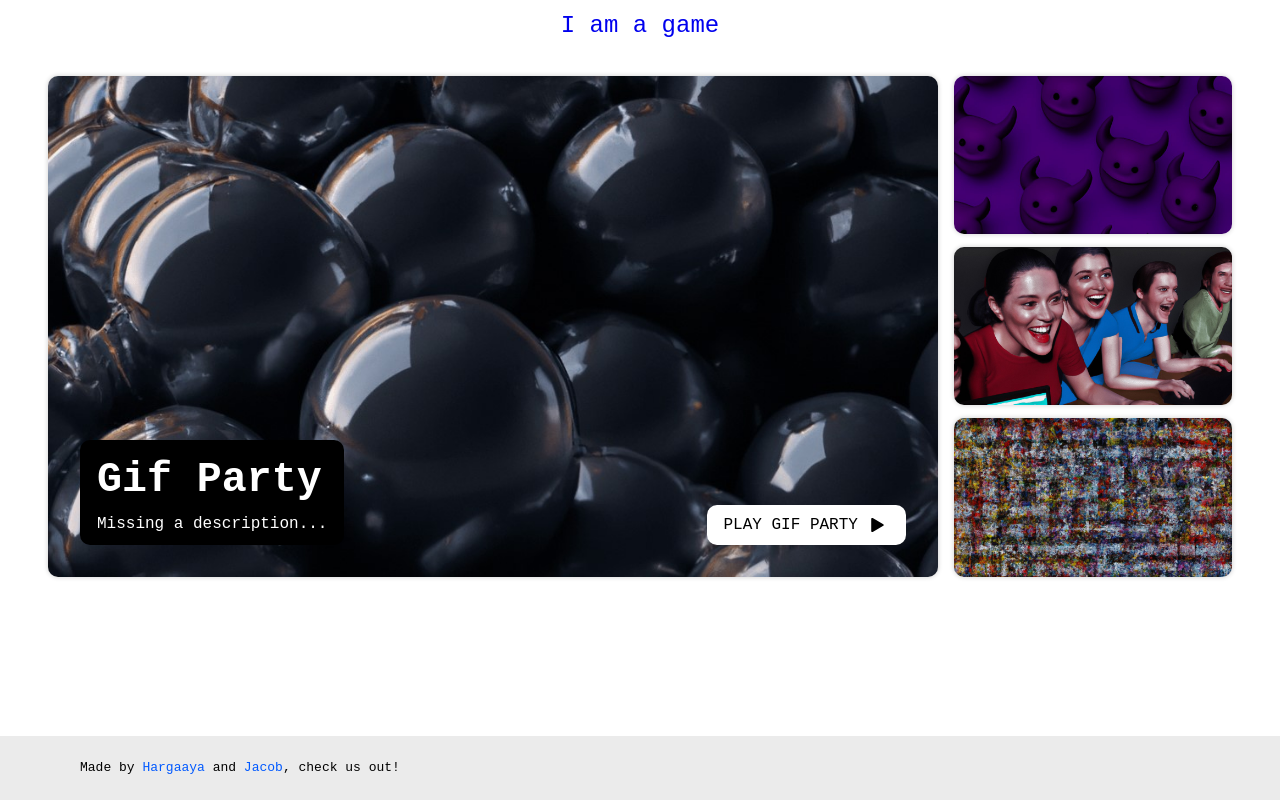
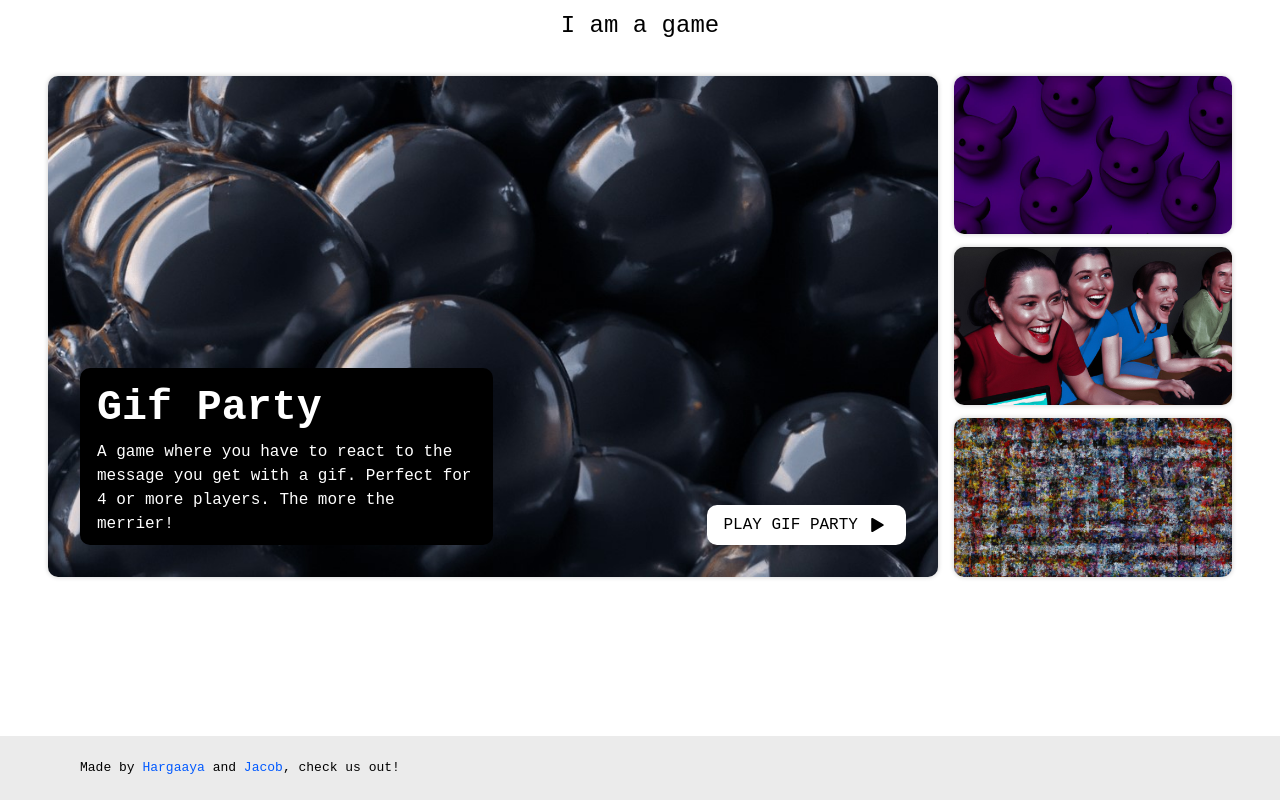
Before and after one commit to Hargaaya/IAmAGame-Frontend, a SvelteKit app: page / in a window 1280 px wide. Built offline with nearby package versions, Linux system fonts and the light colour scheme.

Commit message:
update front page and layout

```diff
--- a/src/routes/+layout.svelte
+++ b/src/routes/+layout.svelte
@@ -34,6 +34,11 @@
 		align-items: center;
 		padding: 0.5rem;
 		margin-bottom: 0.5rem;
+	}
+
+	nav a {
+		color: black;
+		text-decoration: none;
 	}
 
 	.nav-header {
--- a/src/routes/+page.svelte
+++ b/src/routes/+page.svelte
@@ -7,10 +7,12 @@
 	<GalleryItem
 		slot="gallery-featured"
 		title="Gif Party"
+		description="A game where you have to react to the message you get with a gif. Perfect for 4 or more players. The more the merrier!"
 		image="./images/black_balloons.jpg"
 		featured={true}
+		link="/play/gif-party"
 	/>
-	<GalleryItem title="Whose Lie Is It Anyway?" image="./images/purple_imps.jpg" />
-	<GalleryItem title="Trivia Clash" image="./images/people_laughing.jpg" />
-	<GalleryItem title="Word Twist" image="./images/multicolor_wool.jpg" />
+	<GalleryItem image="./images/purple_imps.jpg" link="/play/whose-lie-is-it-anyways" />
+	<GalleryItem image="./images/people_laughing.jpg" link="/play/trivia-clash" />
+	<GalleryItem image="./images/multicolor_wool.jpg" link="/play/word-twist" />
 </Gallery>
```
